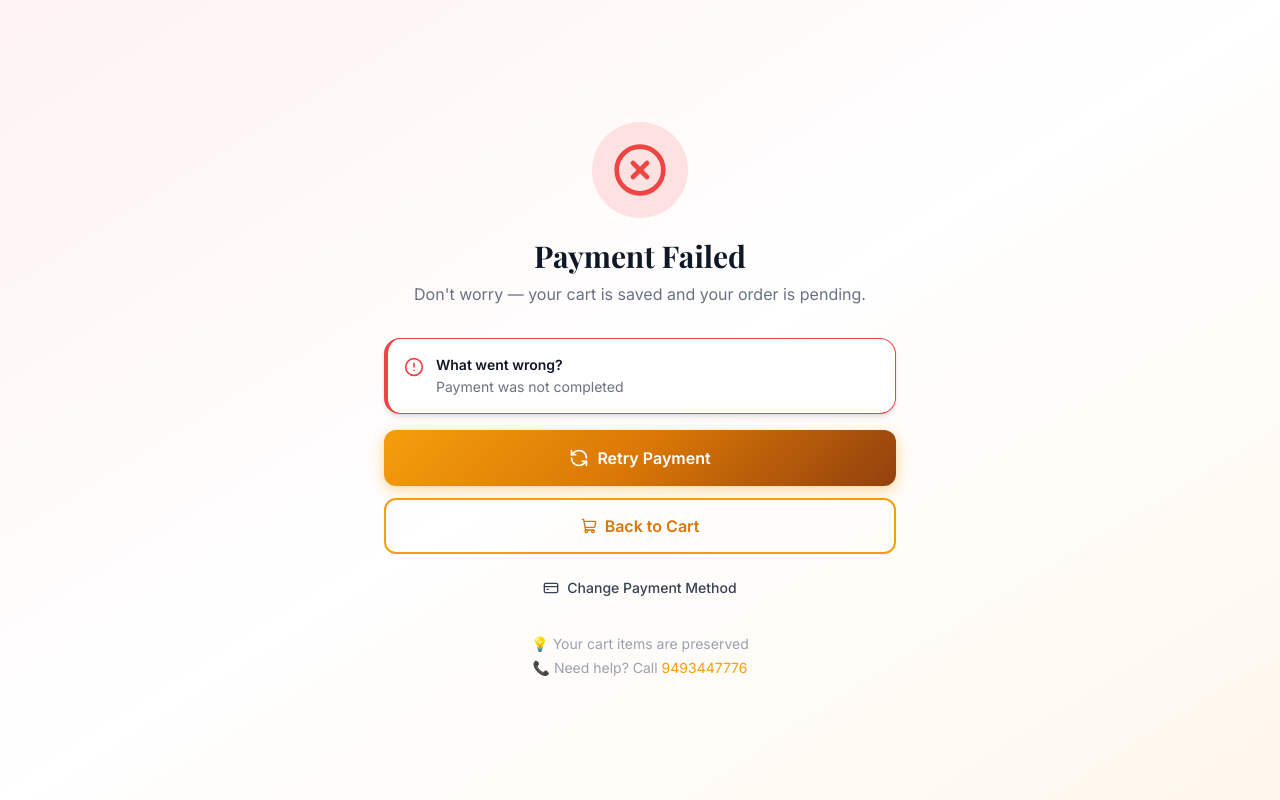
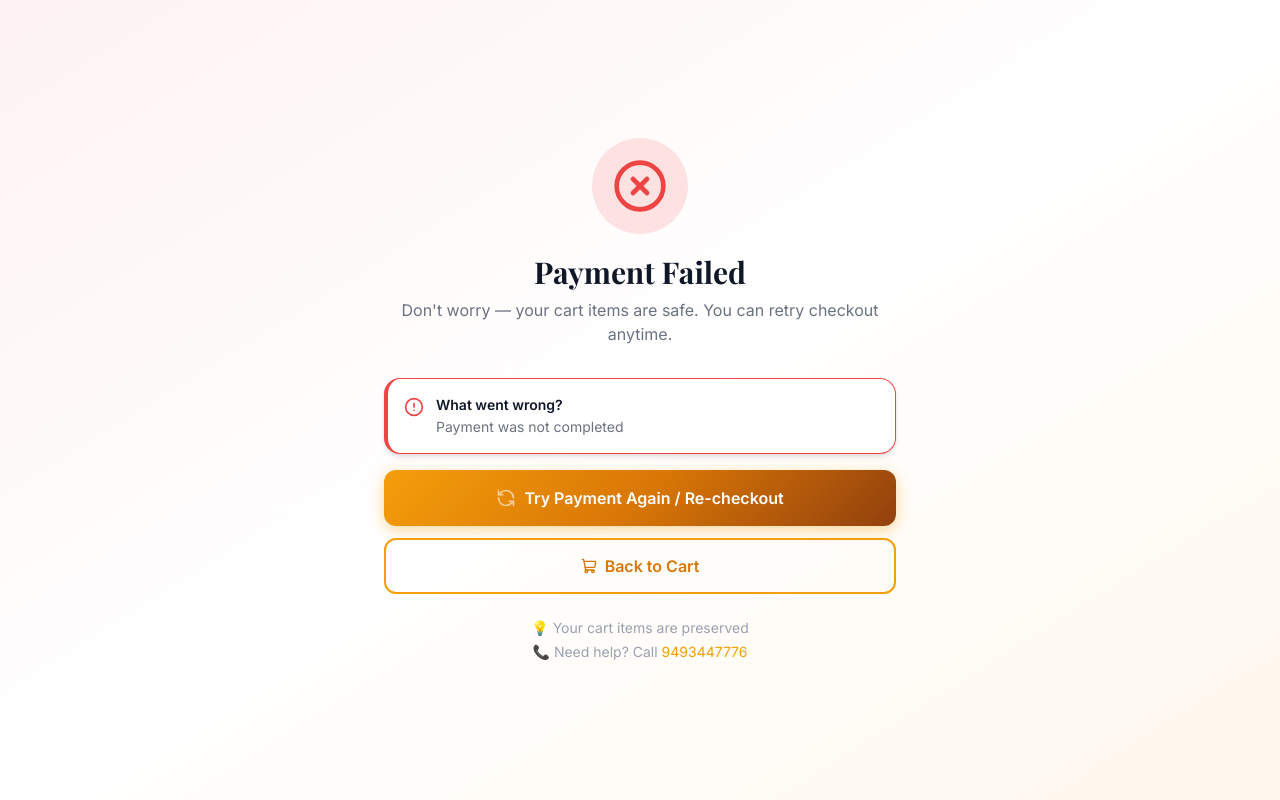
Before and after one commit to sampath39/srivijaydurgaecom, a React (Vite) app in the folder frontend/: page /orders/failure in a window 1280 px wide. Built offline with nearby package versions, Linux system fonts and the light colour scheme; a web font is replaced by a local one.

Commit message:
feat: delete failed orders and filter pending/failed online orders from lists

```diff
--- a/frontend/src/pages/customer/PaymentFailurePage.jsx
+++ b/frontend/src/pages/customer/PaymentFailurePage.jsx
@@ -8,111 +8,14 @@ import toast from 'react-hot-toast'
 export default function PaymentFailurePage() {
   const { state }  = useLocation()
   const navigate   = useNavigate()
-  const [retrying, setRetrying] = useState(false)
 
-  const order_id    = state?.order_id    || ''
-  const order_number= state?.order_number|| ''
   const total_amount= state?.total_amount|| 0
   const address     = state?.address     || null
   const items       = state?.items       || []
   const error       = state?.error       || 'Payment was not completed'
 
-  const loadRazorpay = () => new Promise(resolve => {
-    if (window.Razorpay) { resolve(true); return }
-    const s = document.createElement('script')
-    s.src = 'https://checkout.razorpay.com/v1/checkout.js'
-    s.onload = () => resolve(true)
-    s.onerror = () => resolve(false)
-    document.body.appendChild(s)
-  })
-
-  const handleRetry = async () => {
-    if (!order_id) { navigate('/cart'); return }
-    setRetrying(true)
-    try {
-      const loaded = await loadRazorpay()
-      if (!loaded) { toast.error('Payment gateway not available'); setRetrying(false); return }
-
-      const { data } = await api.post(`/payments/retry/${order_id}`)
-
-      if (data.razorpay_order_id && data.razorpay_order_id.startsWith('mock_')) {
-        const simulateSuccess = confirm(
-          "Razorpay is running in SIMULATION MODE (invalid keys on server).\n\n" +
-          "Click OK to simulate SUCCESSFUL payment.\n" +
-          "Click CANCEL to simulate FAILED payment."
-        )
-        if (simulateSuccess) {
-          toast.success('Simulation Mode: Simulating payment success...', { duration: 3000 })
-          setTimeout(async () => {
-            try {
-              const { data: verifyData } = await api.post('/payments/verify', {
-                razorpay_order_id:   data.razorpay_order_id,
-                razorpay_payment_id: `mock_pay_${Date.now()}`,
-                razorpay_signature:  `mock_sig_${Date.now()}`,
-                order_id:            data.order_id,
-              })
-              navigate('/orders/success', {
-                state: {
-                  order_number:  data.order_number,
-                  order_id:      data.order_id,
-                  total_amount:  data.total_amount,
-                  points_earned: verifyData.points_earned,
-                }
-              })
-            } catch (e) {
-              toast.error('Verification failed. Contact support.')
-            } finally {
-              setRetrying(false)
-            }
-          }, 1500)
-        } else {
-          toast.error('Simulated payment failed')
-          setRetrying(false)
-        }
-        return
-      }
-
-      const options = {
-        key:      data.key_id,
-        amount:   data.amount,
-        currency: data.currency,
-        name:     'srivijaydurgakadhiemporeum',
-        description: `Retry Order ${data.order_number}`,
-        order_id: data.razorpay_order_id,
-        prefill:  data.prefill,
-        theme:    { color: '#F59E0B' },
-        modal:    { ondismiss: () => setRetrying(false) },
-
-        handler: async (response) => {
-          try {
-            const { data: verifyData } = await api.post('/payments/verify', {
-              razorpay_order_id:   response.razorpay_order_id,
-              razorpay_payment_id: response.razorpay_payment_id,
-              razorpay_signature:  response.razorpay_signature,
-              order_id:            data.order_id,
-            })
-            navigate('/orders/success', {
-              state: {
-                order_number:  data.order_number,
-                order_id:      data.order_id,
-                total_amount:  data.total_amount,
-                points_earned: verifyData.points_earned,
-              }
-            })
-          } catch (e) {
-            toast.error('Verification failed. Contact support.')
-          }
-          setRetrying(false)
-        },
-      }
-
-      const rzp = new window.Razorpay(options)
-      rzp.on('payment.failed', () => { toast.error('Payment failed again. Try a different method.'); setRetrying(false) })
-      rzp.open()
-    } catch (err) {
-      toast.error(err.response?.data?.message || 'Failed to retry payment')
-      setRetrying(false)
-    }
+  const handleRecheckout = () => {
+    navigate('/checkout')
   }
 
   return (
@@ -127,7 +30,7 @@ export default function PaymentFailurePage() {
             <XCircle className="w-14 h-14 text-accent-500" />
           </motion.div>
           <h1 className="font-display text-3xl font-bold text-gray-900 dark:text-white mb-2">Payment Failed</h1>
-          <p className="text-gray-500 dark:text-gray-400">Don't worry — your cart is saved and your order is pending.</p>
+          <p className="text-gray-500 dark:text-gray-400">Don't worry — your cart items are safe. You can retry checkout anytime.</p>
         </div>
 
         {/* Error reason */}
@@ -140,18 +43,11 @@ export default function PaymentFailurePage() {
           </div>
         </motion.div>
 
-        {/* Stored order details */}
-        {(order_number || address || items.length > 0) && (
+        {/* Checkout details */}
+        {(address || items.length > 0) && (
           <motion.div initial={{ opacity: 0, y: 10 }} animate={{ opacity: 1, y: 0 }} transition={{ delay: 0.35 }}
             className="card p-5 mb-5 space-y-4">
-            <h3 className="font-semibold text-gray-900 dark:text-white">Your Order Details (Saved)</h3>
-
-            {order_number && (
-              <div className="flex items-center justify-between text-sm">
-                <span className="text-gray-500">Order #</span>
-                <span className="font-mono font-bold text-primary-600">{order_number}</span>
-              </div>
-            )}
+            <h3 className="font-semibold text-gray-900 dark:text-white">Your Checkout Details</h3>
 
             {total_amount > 0 && (
               <div className="flex items-center justify-between text-sm">
@@ -195,23 +91,13 @@ export default function PaymentFailurePage() {
         {/* Action buttons */}
         <motion.div initial={{ opacity: 0, y: 10 }} animate={{ opacity: 1, y: 0 }} transition={{ delay: 0.4 }}
           className="space-y-3">
-          <button onClick={handleRetry} disabled={retrying}
+          <button onClick={handleRecheckout}
             className="btn-primary w-full justify-center py-4 text-base">
-            {retrying ? (
-              <div className="flex items-center gap-2">
-                <div className="w-5 h-5 border-2 border-white border-t-transparent rounded-full animate-spin" /> Retrying Payment...
-              </div>
-            ) : (
-              <><RefreshCcw className="w-5 h-5" /> Retry Payment</>
-            )}
+            <RefreshCcw className="w-5 h-5 animate-pulse" /> Try Payment Again / Re-checkout
           </button>
 
           <Link to="/cart" className="btn-outline w-full justify-center py-3.5">
             <ShoppingCart className="w-4 h-4" /> Back to Cart
-          </Link>
-
-          <Link to="/checkout" className="btn-ghost w-full justify-center py-3 text-sm">
-            <CreditCard className="w-4 h-4" /> Change Payment Method
           </Link>
         </motion.div>
 
```
Also changed, not shown: 2 other files (tests, documents, lock files or other folders).
